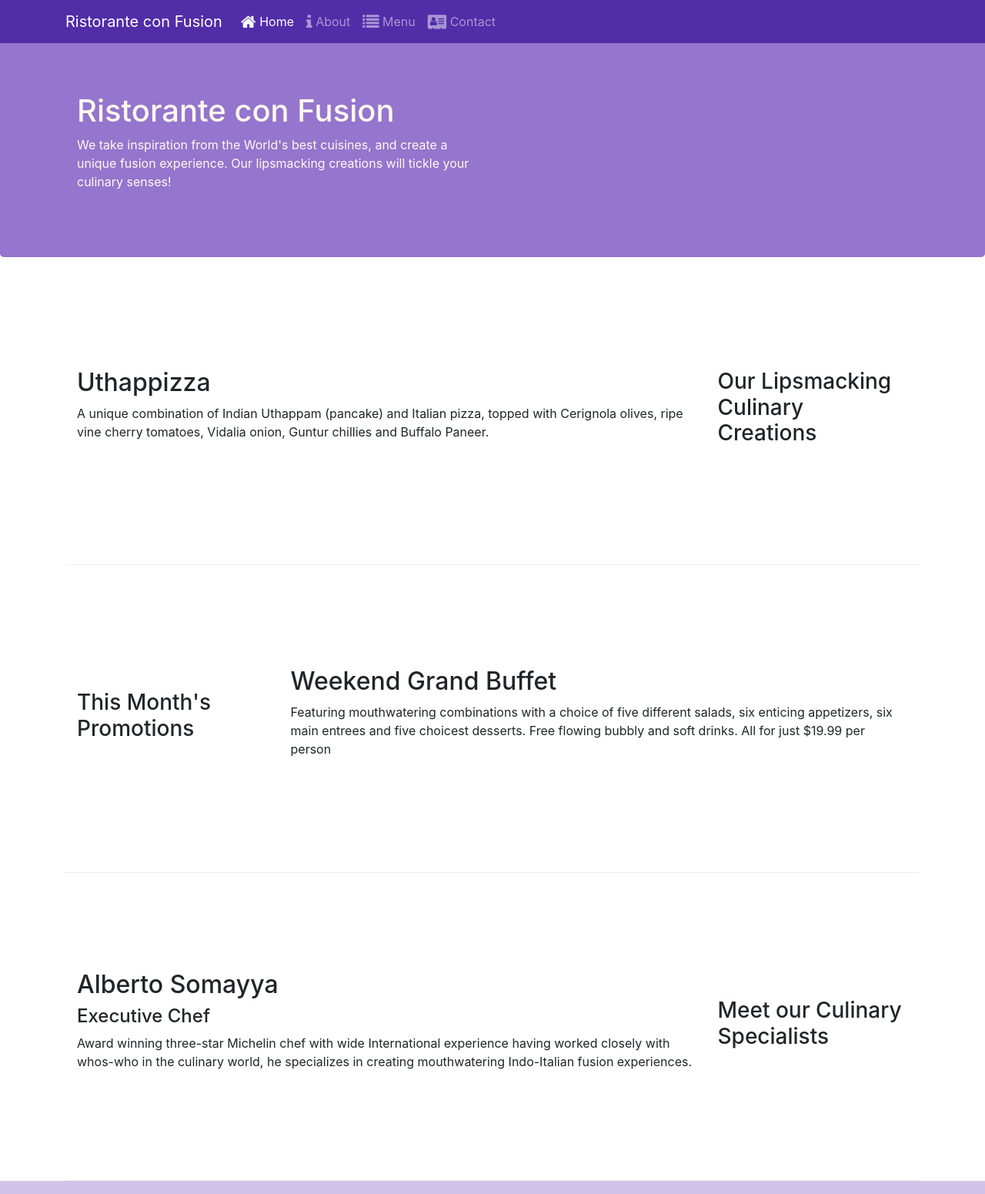
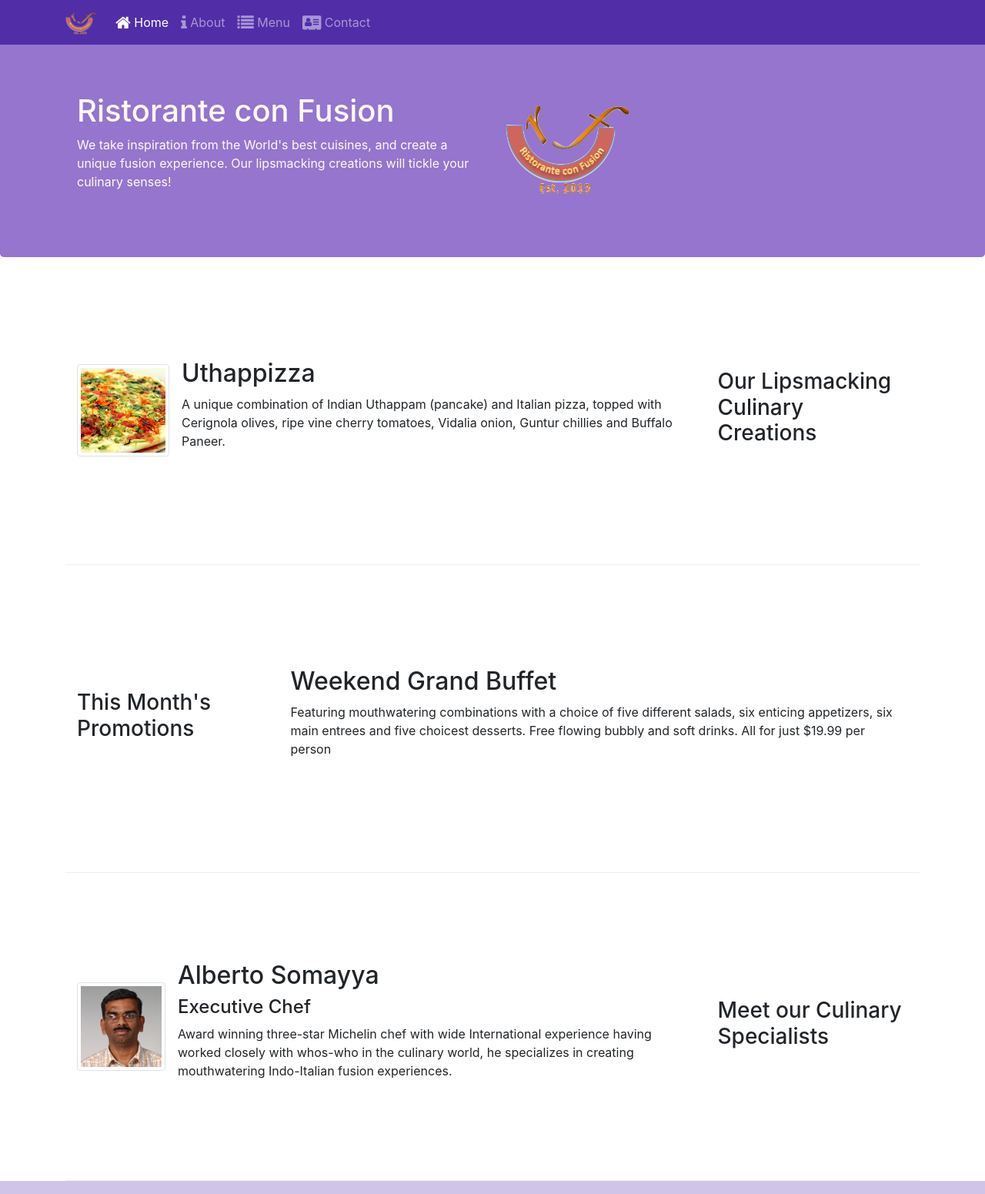
Before and after one commit to basavarajh99/Bootstrap4, a website: page index.html in a window 1280 px wide. Shown: the top 1551 px of the page at 77% size. Drawn offline with nearby package versions, Linux system fonts and the light colour scheme.

Commit message:
Images and Media

```diff
--- a/index.html
+++ b/index.html
@@ -22,7 +22,7 @@
             <button class="navbar-toggler" type="button" data-toggle="collapse" data-target="#Navbar"> <!-- data-toggle is a js component -->
                 <span class="navbar-toggler-icon"> </span>
             </button>
-            <a class="navbar-brand" href="#"> Ristorante con Fusion </a>
+            <a class="navbar-brand" href="#"><img src="img/logo.png" height="30" width="41" alt=""> </a>
             <div class="collapse navbar-collapse" id="Navbar">
                 <ul class="navbar-nav mr-auto"> <!-- mr-auto keep content as left as possible keeping the right margin -->
                     <li class="nav-item active"> <a class="nav-link" href="#"><span class="fa fa-home fa-lg"></span> Home</a> </li>
@@ -40,7 +40,8 @@
                     <h1>Ristorante con Fusion</h1>
                     <p>We take inspiration from the World's best cuisines, and create a unique fusion experience. Our lipsmacking creations will tickle your culinary senses!</p>
                 </div>
-                <div class="col-12 col-sm">
+                <div class="col-12 col-sm align-self-center">
+                    <img src="img/logo.png" class="img-fluid" alt="">
                 </div>
             </div>
         </div>
@@ -52,8 +53,16 @@
                 <h3>Our Lipsmacking Culinary Creations</h3>
             </div>
             <div class="col col-sm order-sm-first col-md">
-                <h2>Uthappizza</h2>
-                <p>A unique combination of Indian Uthappam (pancake) and Italian pizza, topped with Cerignola olives, ripe vine cherry tomatoes, Vidalia onion, Guntur chillies and Buffalo Paneer.</p>
+                <div class="media">
+                    <img src="img/uthappizza.png"
+                    class="d-flex mr-3 img-thumbnail align-self-center" alt="uthappizza">
+                    <div class="media-body">
+                        <h2 class="mt-0">Uthappizza</h2>
+                        <p>A unique combination of Indian Uthappam (pancake) and Italian pizza,
+                            topped with Cerignola olives, ripe vine cherry tomatoes, Vidalia onion,
+                            Guntur chillies and Buffalo Paneer.</p>
+                    </div>
+                </div>
             </div>
         </div>
 
@@ -73,9 +82,17 @@
                 <h3>Meet our Culinary Specialists</h3>
             </div>
             <div class="col col-sm order-sm-first col-md">
-                <h2>Alberto Somayya</h2>
-                <h4>Executive Chef</h4>
-                <p>Award winning three-star Michelin chef with wide International experience having worked closely with whos-who in the culinary world, he specializes in creating mouthwatering Indo-Italian fusion experiences. </p>
+                <div class="media">
+                    <img src="img/alberto.png" class="d-flex mr-3 align-self-center img-thumbnail" alt="alberto">
+                    <div class="media-body">
+                        <h2>Alberto Somayya</h2>
+                        <h4>Executive Chef</h4>
+                        <p>Award winning three-star Michelin chef with wide
+                            International experience having worked closely with
+                            whos-who in the culinary world, he specializes in
+                            creating mouthwatering Indo-Italian fusion experiences. </p>
+                    </div>
+                </div>
             </div>
         </div>
     </div>
```
Also changed, not shown: aboutus.html (+3 -2 lines), contactus.html (+3 -2 lines), img/alberto.png (added), img/buffet.png (added), img/logo.png (added), img/uthappizza.png (added), 1 other file.
